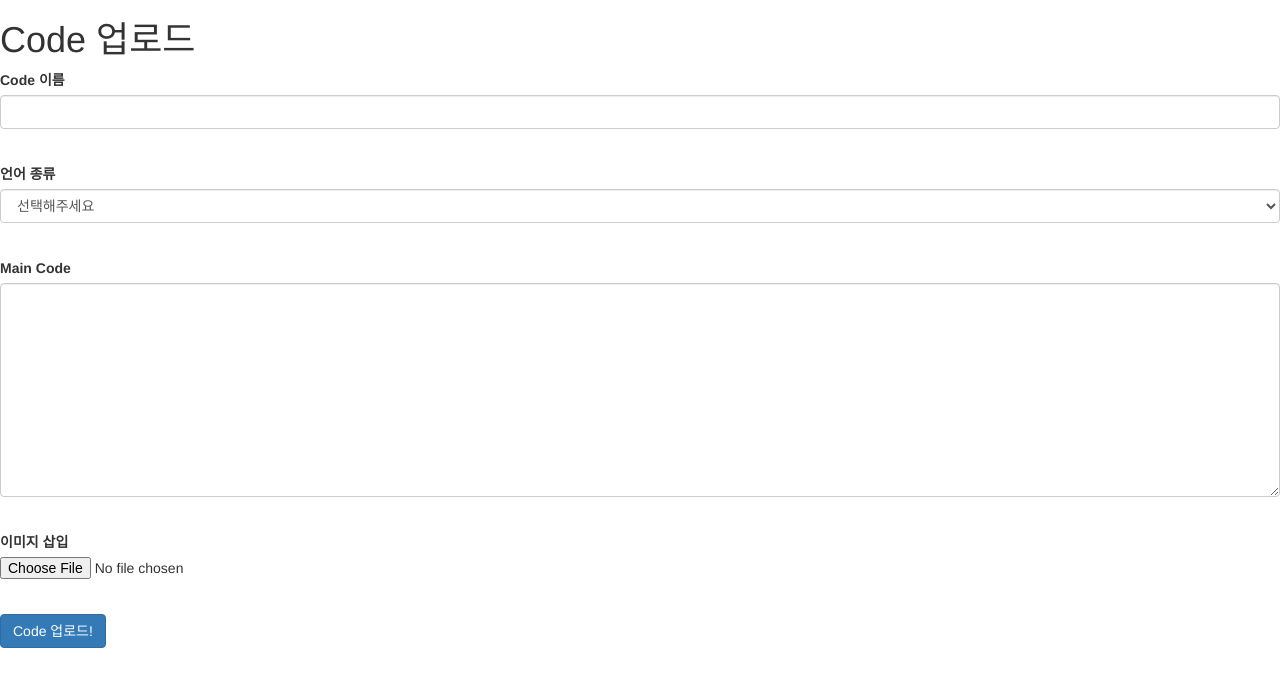
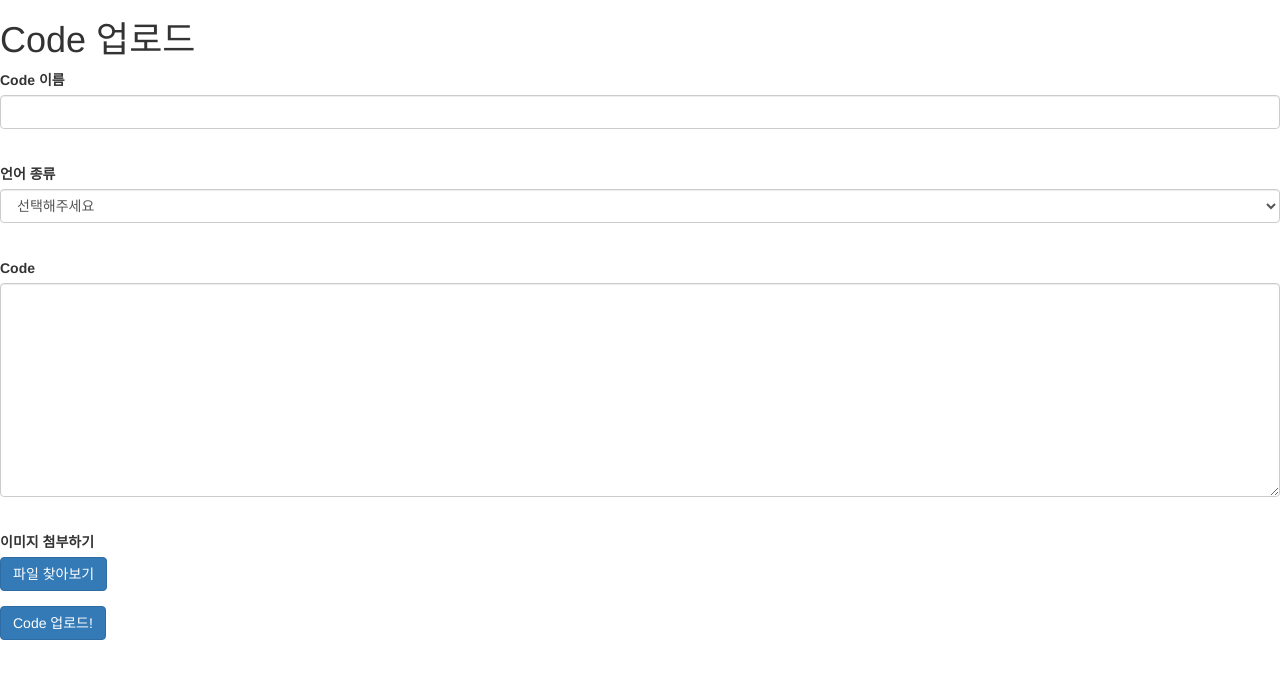
Before and after one commit to 4rNe5/C_S_S, a Django app: page /blog/new_post/ in a window 1280 px wide. Shown: the top 687 px of the page. Run offline with Django 4.2, Linux system fonts and the light colour scheme; some libraries are stand-ins or nearby versions.

Commit message:
Almost Finish...Really
Good hurrrrrray!!!

```diff
--- a/main/templates/main/new_post.html
+++ b/main/templates/main/new_post.html
@@ -7,6 +7,19 @@
     <style>
         .form-group {
             margin-bottom: 15px;
+        }
+        .file-input-wrapper {
+            position: relative;
+            overflow: hidden;
+        }
+        .file-input-wrapper input[type="file"] {
+            position: absolute;
+            top: 0;
+            left: 0;
+            min-width: 100%;
+            min-height: 100%;
+            opacity: 0;
+            cursor: pointer;
         }
     </style>
 </head>
@@ -190,13 +203,16 @@
             </select><br>
         </div>
      <div class="form-group">
-            <label for="contents">Main Code</label><br>
+            <label for="contents">Code</label><br>
             <textarea id="contents" rows="10" cols="50" name="contents" class="form-control" required></textarea><br>
         </div>
         <div class="form-group">
-            <label for="mainphoto">이미지 삽입</label><br>
-            <input type="file" id="mainphoto" name="mainphoto" onchange="loadFile(event)" required><br>
-            <img id="preview" src="#" alt="미리보기" height="100" style="display:none;">
+            <label for="mainphoto">이미지 첨부하기</label><br>
+            <div class="file-input-wrapper">
+                <button type="button" class="btn btn-primary">파일 찾아보기</button>
+                <input type="file" id="mainphoto" name="mainphoto" onchange="loadFile(event)" required>
+            </div>
+            <img id="preview" src="#" alt="미리��기" height="100" style="display:none;">
             <script>
                 function loadFile(event) {
                     var preview = document.getElementById('preview');
```
Also changed, not shown: db.sqlite3, media/스크린샷 2023-06-25 오전 4.31.37.png (added). Lines whose indentation alone changed are shown as unchanged.
